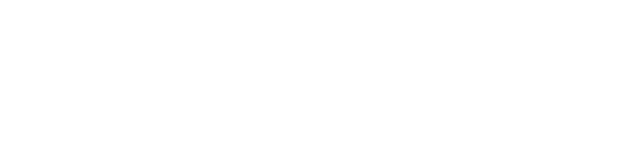
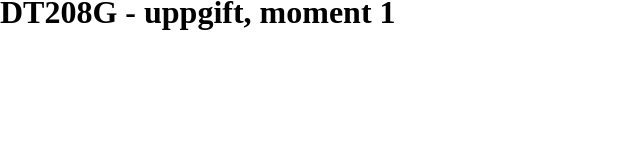
Before and after one commit to Nygaaard/m1-uppgift, a website built with Parcel: page src/index.html in a window 1280 px wide. Shown: the whole page, without its empty margins (0-640 px from the left). Built offline with nearby package versions, Linux system fonts and the light colour scheme.

Commit message:
Added SASS-folders

```diff
--- a/package.json
+++ b/package.json
@@ -12,6 +12,7 @@
   "author": "",
   "license": "ISC",
   "devDependencies": {
+    "@parcel/transformer-sass": "^2.12.0",
     "parcel": "^2.12.0"
   }
 }
--- /dev/null
+++ b/src/css/layout/body.scss
@@ -0,0 +1,9 @@
+* {
+  box-sizing: border-box;
+  margin: 0;
+  padding: 0;
+}
+body {
+  font-family: "Times New Roman", Times, serif;
+  line-height: 1.5em;
+}
--- /dev/null
+++ b/src/css/main.scss
@@ -0,0 +1 @@
+@use "./layout/body.scss";
--- a/src/index.html
+++ b/src/index.html
@@ -4,7 +4,10 @@
     <meta charset="UTF-8" />
     <meta name="viewport" content="width=device-width, initial-scale=1.0" />
     <title>Uppgift - Moment 1</title>
+    <link rel="stylesheet" href="css/main.scss" />
     <script src="js/main.ts" type="module"></script>
   </head>
-  <body></body>
+  <body>
+    <h1>DT208G - uppgift, moment 1</h1>
+  </body>
 </html>
```
Also changed, not shown: dist/index.html, 3 other files.
